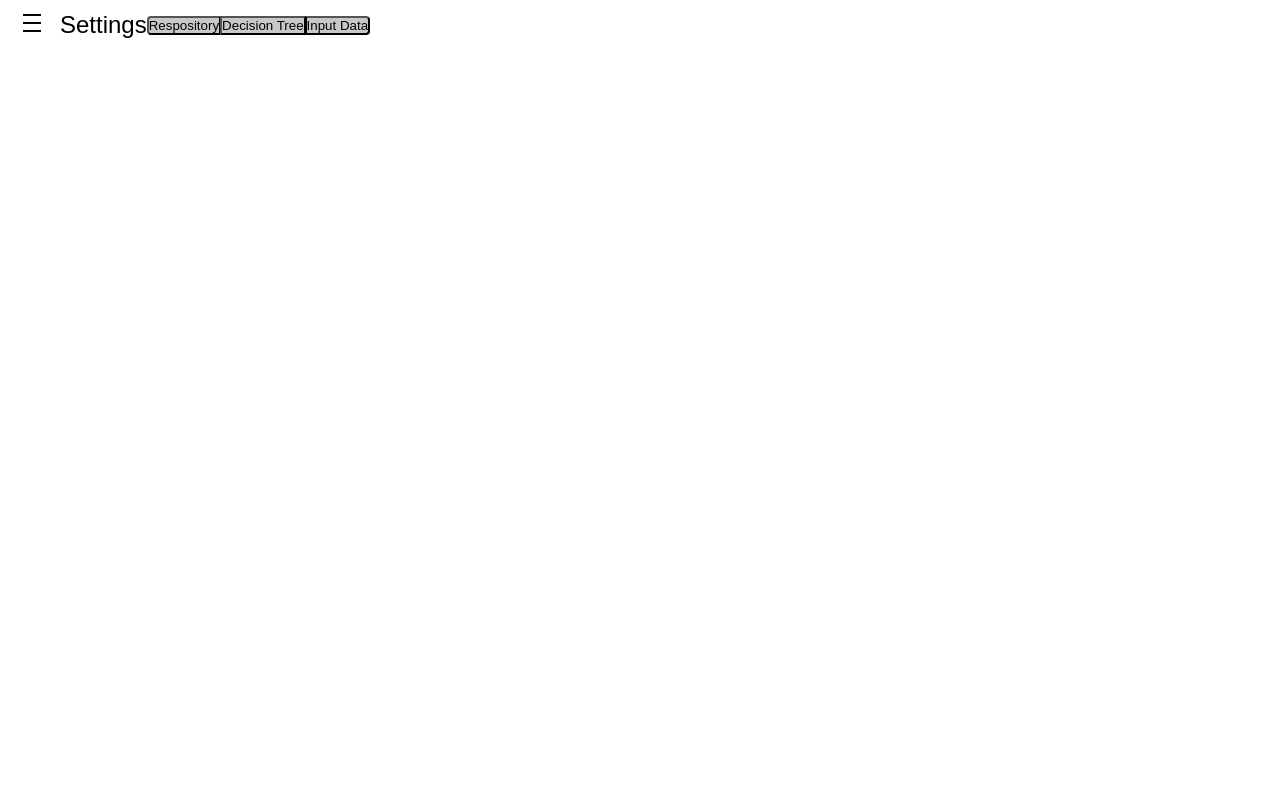
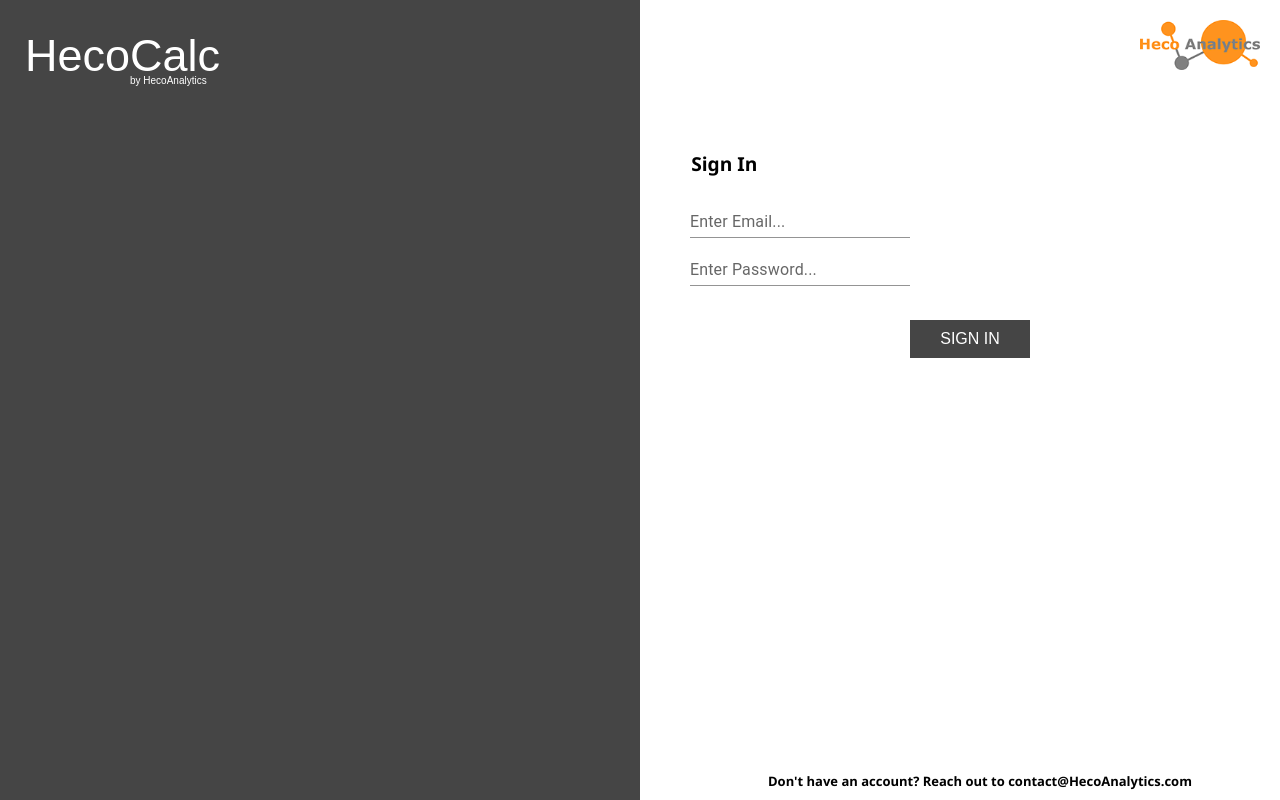
Before and after one commit to tgl-tania/HecoCalc, a React (Create React App) app in the folder hecocalc/: page / in a window 1280 px wide. Built offline with nearby package versions, Linux system fonts and the light colour scheme; what amazon-cognito-identity-js would draw is missing.

Commit message:
Removing uneccessary files

```diff
--- a/hecocalc/src/App.js
+++ b/hecocalc/src/App.js
@@ -1,7 +1,6 @@
 import './App.css';
 import { BrowserRouter as Router, Routes, Route} from 'react-router-dom';
 
-import Home from './pages/Home';
 import Login from './pages/Login';
 import Results from './pages/Results';
 
@@ -11,10 +10,9 @@ function App() {
   return (
     <Router>
        <Routes>
-          <Route path='/' element={<Home />}/>
-          <Route path='/login' element={<Login />}/>
+          <Route path='/' element={<Login />}/>
+          <Route path='/dashboard' element={<Dashboard />}/>
           <Route path='/results' element={<Results />}/>
-          <Route path='/dashboard' element={<Dashboard />}/>
       </Routes>
     </Router>
   );
--- a/hecocalc/src/pages/Home.jsx
+++ /dev/null
@@ -1,13 +0,0 @@
-import React from 'react'
-import Navbar from '../components/Navbar';
-
-
-function Home() {
-  return (
-    <>
-      <Navbar/>
-    </>
-  )
-}
-
-export default Home
```
Also changed, not shown: hecocalc/src/pages/CostEngine.Jsx (deleted, +0 -11 lines), hecocalc/src/pages/InputParameters.jsx (deleted, +0 -12 lines), hecocalc/src/pages/Simulations.jsx (deleted, +0 -12 lines), hecocalc/src/pages/TreeDiagram.jsx (deleted, +0 -12 lines), hecocalc/src/pages/Uploads.jsx (added), 1 other file (tests, documents, lock files or other folders).
